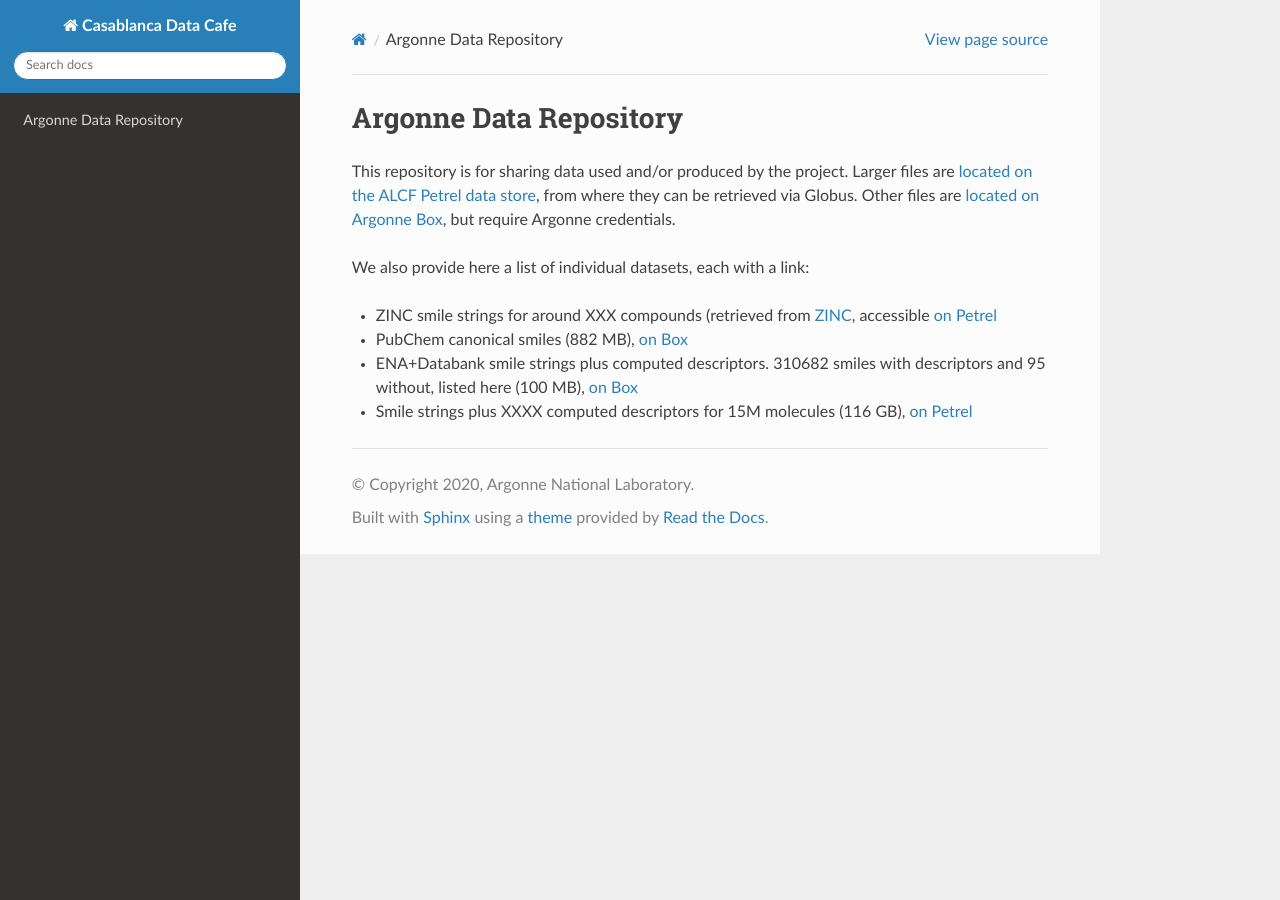
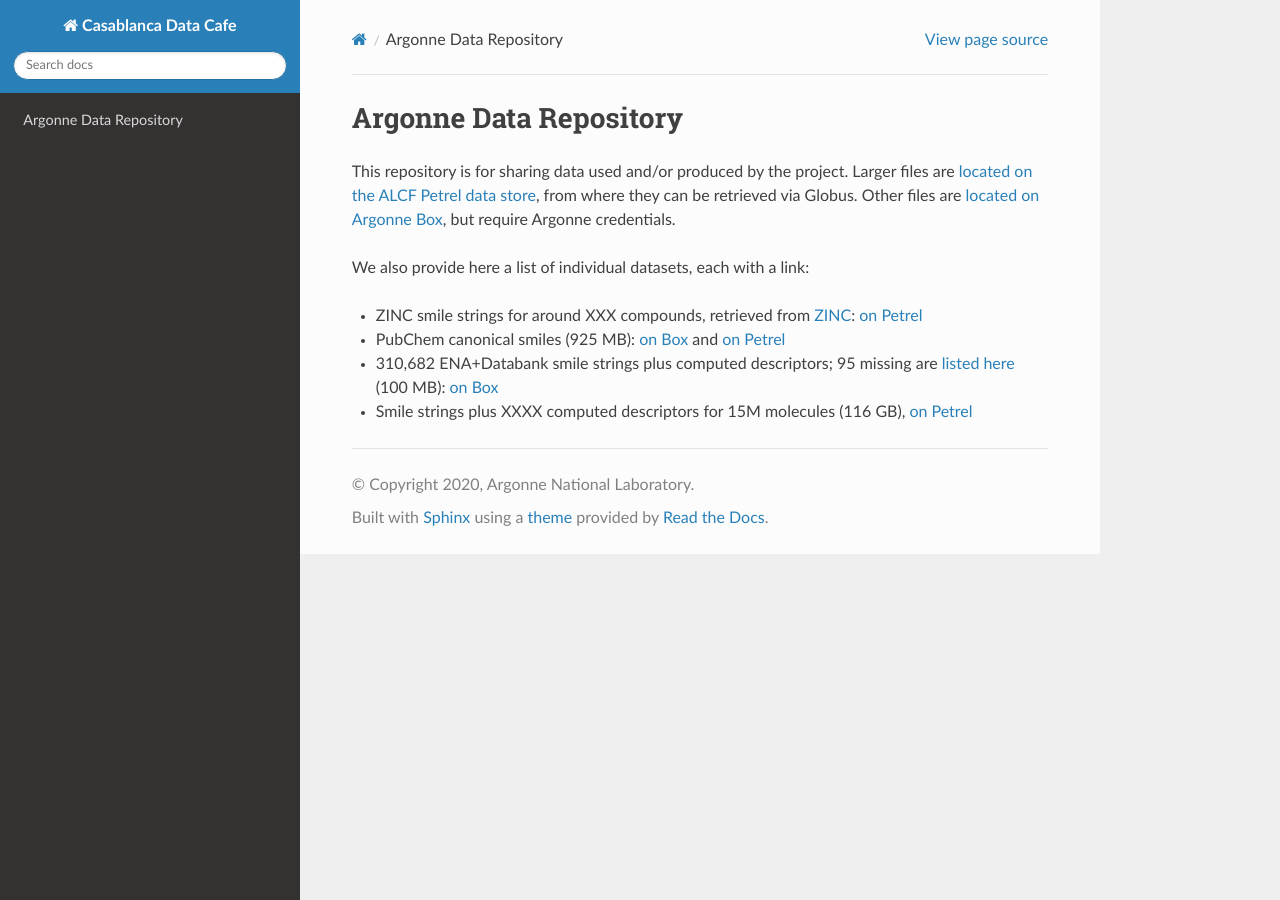
Before and after one commit to 2019-ncovgroup/2019-nCoVdata, a Sphinx documentation site: the page built from docs/index.rst, in a window 1280 px wide. Built offline with Sphinx 7.4.7 and the Read the Docs theme 2.0.0, drawn with Linux system fonts in a browser that asks for light colours.

Commit message:
added some more data

```diff
--- a/docs/index.rst
+++ b/docs/index.rst
@@ -10,10 +10,10 @@ This repository is for sharing data used and/or produced by the project. Larger
 
 We also provide here a list of individual datasets, each with a link:
 
-* ZINC smile strings for around XXX compounds (retrieved from `ZINC <http://zinc.docking.org/>`_, accessible `on Petrel <https://2019-ncov.e.globus.org/databases/ZINC/index.html>`_
+* ZINC smile strings for around XXX compounds, retrieved from `ZINC <http://zinc.docking.org/>`_: `on Petrel <https://2019-ncov.e.globus.org/databases/ZINC/index.html>`_
 
-* PubChem canonical smiles (882 MB), `on Box <https://anl.app.box.com/file/631539842091>`_
+* PubChem canonical smiles (925 MB): `on Box <https://anl.app.box.com/file/631539842091>`_ and `on Petrel <https://app.globus.org/file-manager?origin_id=a386b552-6086-11ea-9688-0e56c063f437&origin_path=%2Fdata%2F>`_
 
-* ENA+Databank smile strings plus computed descriptors. 310682 smiles with descriptors and 95 without, listed here (100 MB), `on Box <https://anl.app.box.com/file/630951461406>`_
+* 310,682 ENA+Databank smile strings plus computed descriptors; 95 missing are `listed here <https://app.globus.org/file-manager?origin_id=a386b552-6086-11ea-9688-0e56c063f437&origin_path=%2Fdata%2F>`_ (100 MB): `on Box <https://anl.app.box.com/file/630951461406>`_
 
 * Smile strings plus XXXX computed descriptors for 15M molecules (116 GB), `on Petrel <https://app.globus.org/file-manager?origin_id=a386b552-6086-11ea-9688-0e56c063f437&origin_path=%2Fdata%2F>`_
```
